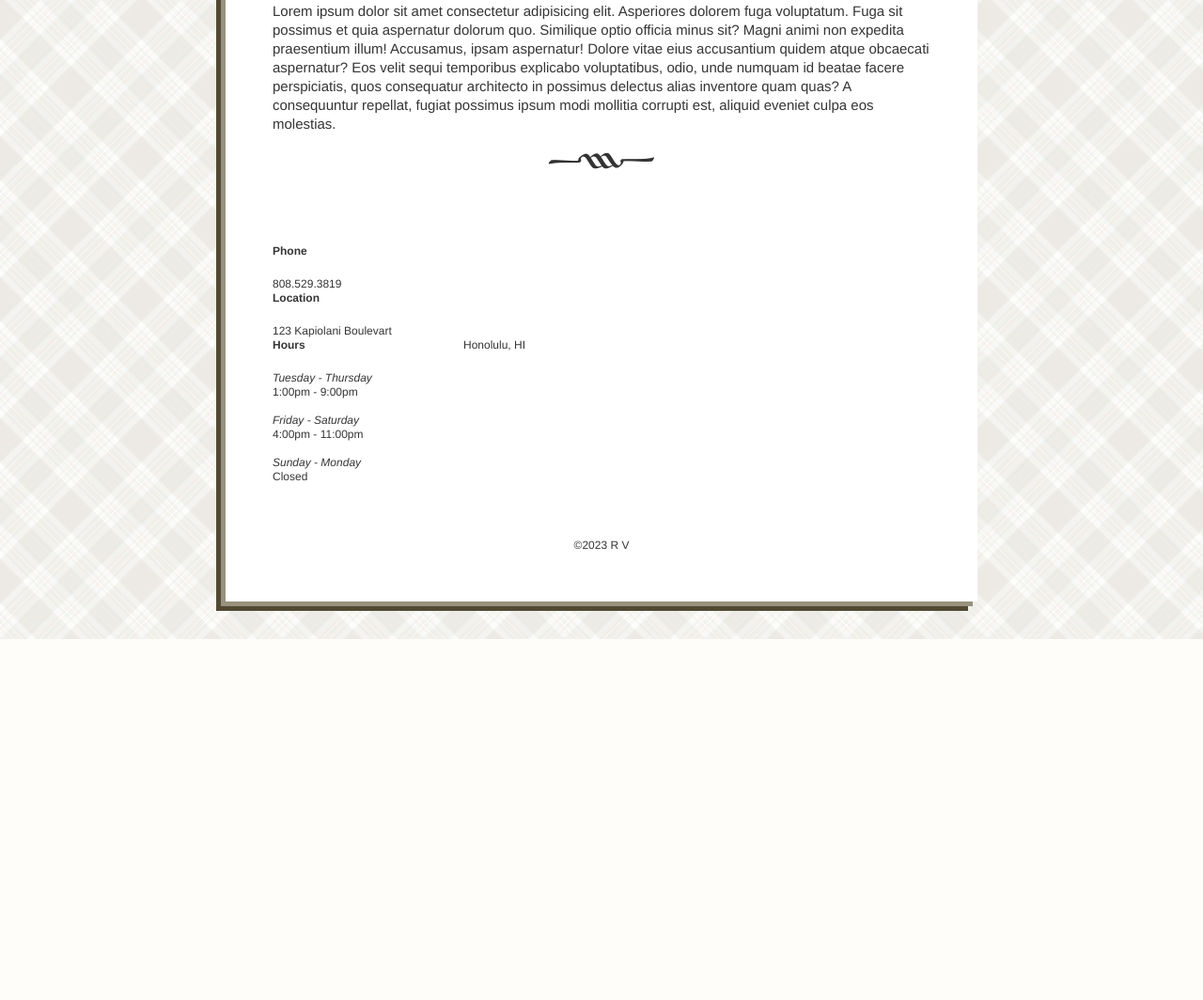
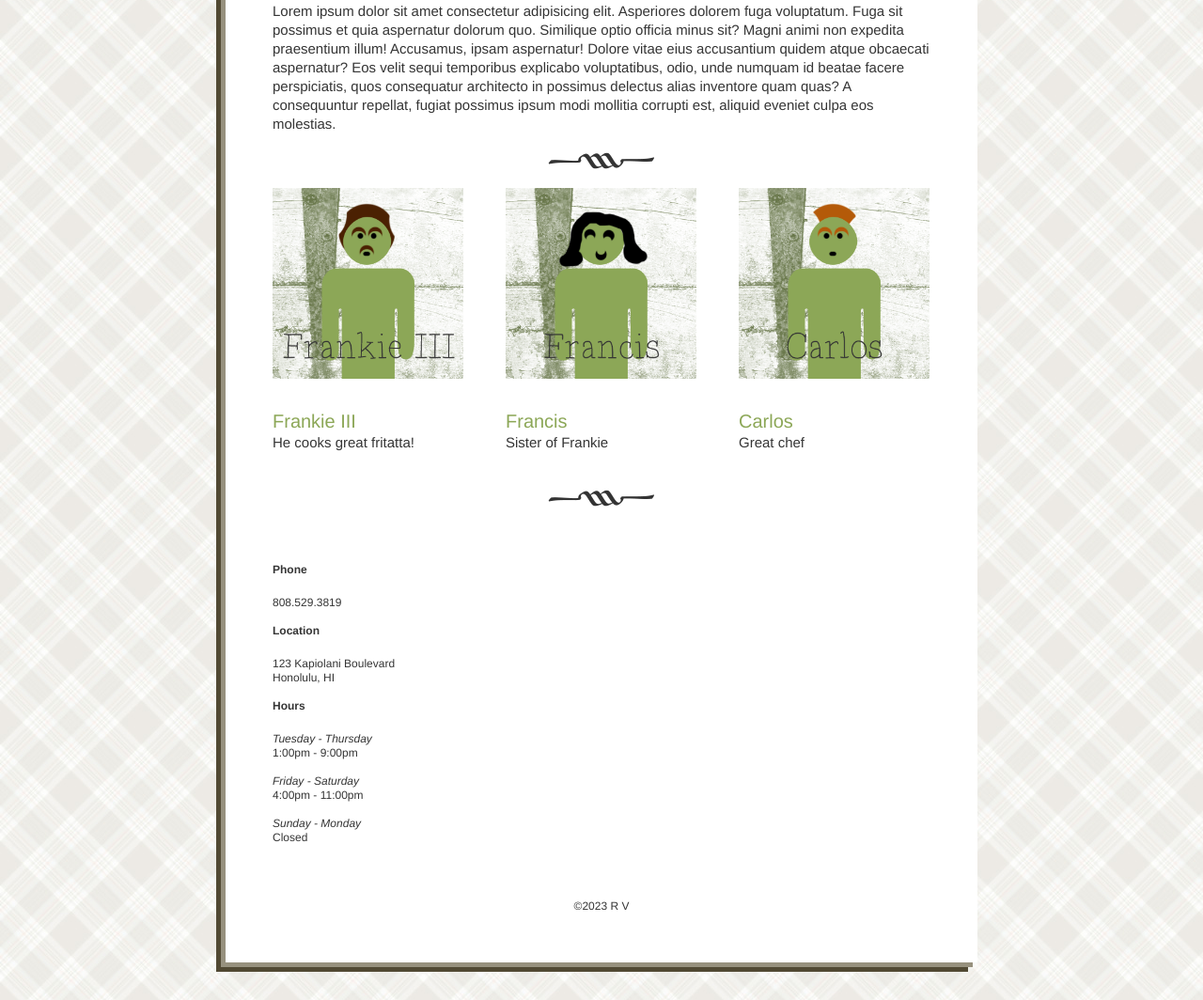
Before and after one commit to H-Vasq/PHP_Menu, a PHP site: page /team.php in a window 1280 px wide. Shown: the part 507-1571 px from the top of the page at 94% size. Before the commit the page ends 1187 px from the top, so only its background shows below. Run offline with PHP 8.4, Linux system fonts and the light colour scheme.

Commit message:
Fix team page

```diff
--- a/Student/includes/arrays.php
+++ b/Student/includes/arrays.php
@@ -17,6 +17,29 @@
  "title" => "Contact"
  ),
  );
+
+// Team Members
+
+$teamMembers = array(
+  array(
+    "name" => "Frankie III",
+    "position" => "Owner",
+    "bio" => "He cooks great fritatta!",
+    "img" => "frankie"
+  ),
+  array(
+    "name" => "Francis",
+    "position" => "Manager",
+    "bio" => "Sister of Frankie",
+    "img" => "francis"
+  ),
+  array(
+    "name" => "Carlos",
+    "position" => "Chef",
+    "bio" => "Great chef",
+    "img" => "carlos"
+  ),
+);
 
 
 $navItems = array(
--- a/Student/includes/footer.php
+++ b/Student/includes/footer.php
@@ -1,11 +1,11 @@
 <div id="footer" class="cf">
                 <div class="column three"></div>
                     <strong>Phone</strong>
-                    808.529.3819
+                    808.529.3819<br><br>
                 <div class="column three"></div>
                     <strong>Location</strong>
-                    123 Kapiolani Boulevart<br>
-                    Honolulu, HI
+                    123 Kapiolani Boulevard<br>
+                    Honolulu, HI<br><br>
                 <div class="column three last">
                     <strong>Hours</strong>
                     <em>Tuesday - Thursday</em><br>
--- a/team.php
+++ b/team.php
@@ -11,6 +11,24 @@
 
         <hr>
 
+        <?php
+
+foreach ($teamMembers as $member) {
+    ?>
+
+        <div class="member">
+            <img src="Student/img/<?php echo $member["img"]; ?>.png" alt="<?php echo $member["name"]; ?>">
+            <h5 style="margin-bottom: 3px;"><?php echo $member["name"]; ?></h5>
+            <p><?php echo $member["bio"]; ?></p>
+        </div>
+
+    <?php
+        }
+    ?>
+
     </div>
 
+    <hr>
+
+
 <?php include('Student/includes/footer.php'); ?>
```
